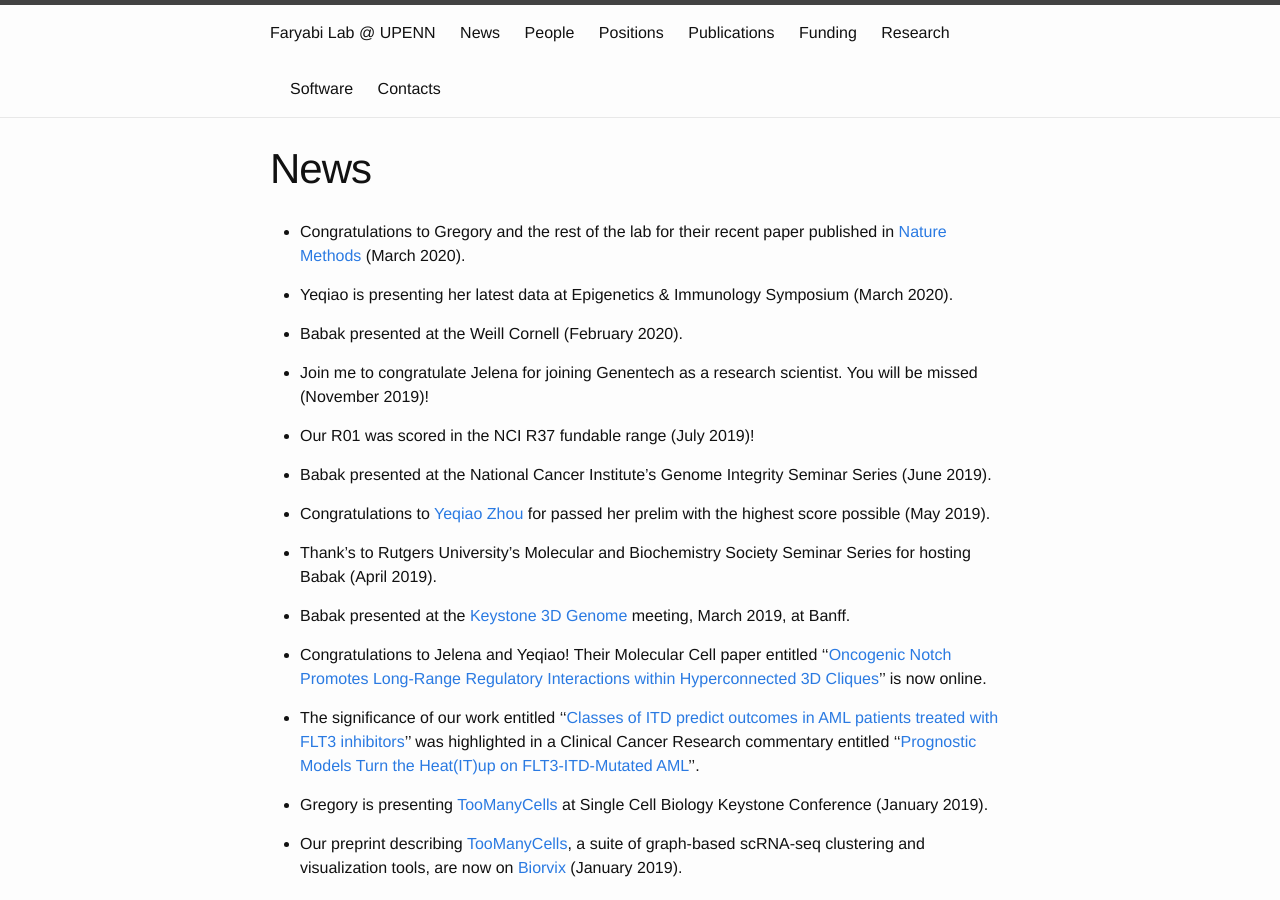
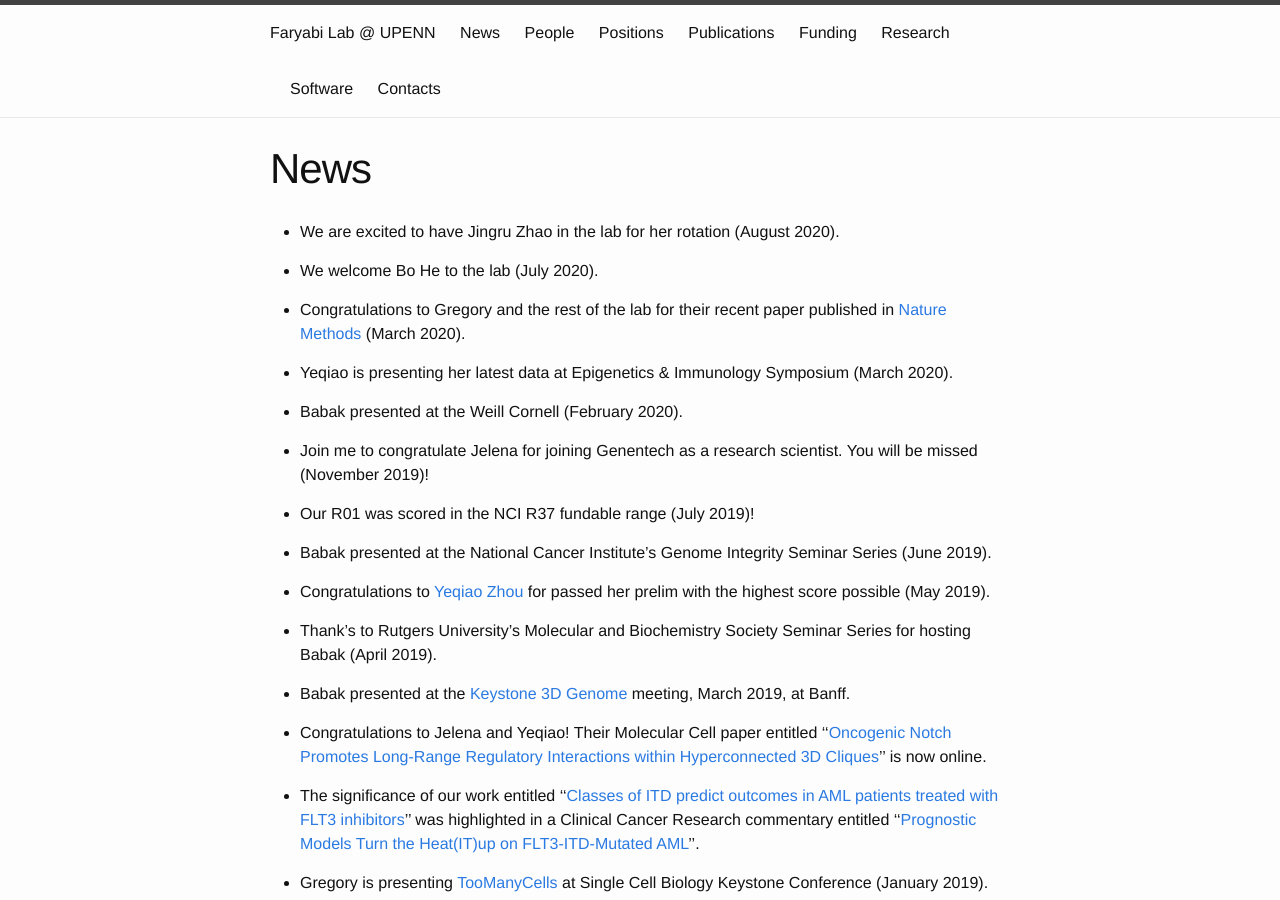
Before and after one commit to faryabib/faryabib.github.io, a Jekyll site: the page built from news.md, in a window 1280 px wide and 900 px high. Built offline with Jekyll 4.4.1, drawn with Linux system fonts in a browser that asks for light colours.

Commit message:
Update news.md

```diff
--- a/news.md
+++ b/news.md
@@ -3,6 +3,9 @@ layout: page
 title: News
 permalink: /News.html
 ---
++ We are excited to have Jingru Zhao in the lab for her rotation (August 2020).
+
++ We welcome Bo He to the lab (July 2020).
 
 + Congratulations to Gregory and the rest of the lab for their recent paper published in [Nature Methods](https://doi.org/10.1038/s41592-020-0748-5) (March 2020).
 
```
